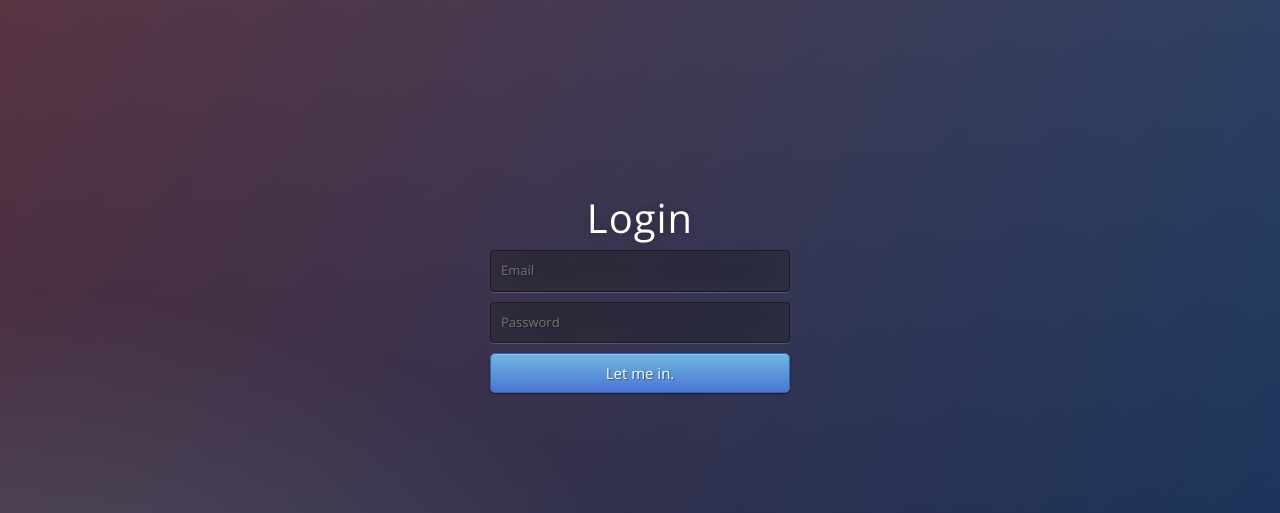
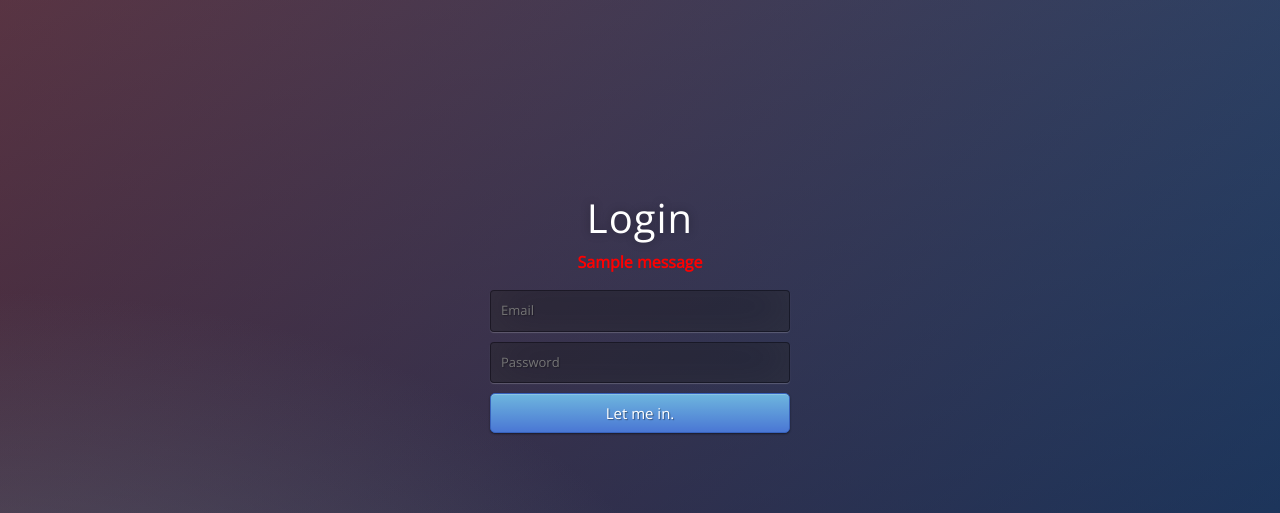
Before and after one commit to M-Awwab-Khan/authentication-flask, a Flask app: page /login in a window 1280 px wide. Shown: the part 56-569 px from the top of the page. Run offline with Flask 3, Linux system fonts and the light colour scheme; tables that the repository leaves empty hold one stand-in row (values such as "Sample post"); one stand-in notice (Sample message) is shown; some libraries are stand-ins or nearby versions.

Commit message:
renders error messages

```diff
--- a/templates/login.html
+++ b/templates/login.html
@@ -2,7 +2,13 @@
 
 <div class="box">
   <h1>Login</h1>
-  <!-- TODO: Use Message Flashing to display feedback to the user with a <p> -->
+  {% with messages = get_flashed_messages() %}
+  {% if messages %}
+    {% for message in messages %}
+      <p><strong style="color: red">{{ message }}</strong></p>
+    {% endfor %}
+  {% endif %}
+  {% endwith %}
   <form action="{{ url_for('login') }}" method="post">
     <input type="text" name="email" placeholder="Email" required="required" />
     <input
```
